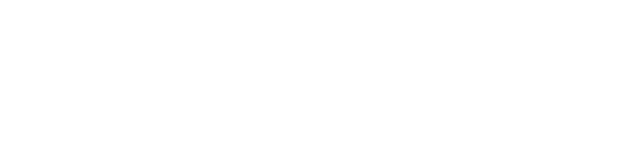
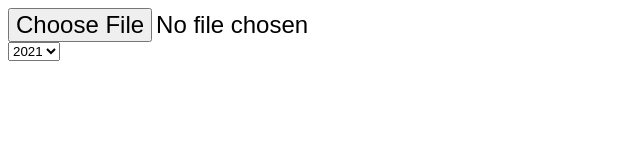
Before and after one commit to StenliH/DomaciFinance, a plain HTML site: page index.html in a window 1280 px wide. Shown: the whole page, without its empty margins (0-640 px from the left). Drawn offline with Linux system fonts and the light colour scheme.

Commit message:
file input a select years

```diff
--- a/domaci-finance.js
+++ b/domaci-finance.js
@@ -1,3 +1,29 @@
-function ahoj() {
-    alert("Hooray!");
+function createSelectYear() {
+    // // get parent div
+    // var parentDiv = document.getElementById("select-year-container");
+
+    // // create select and add it to parent
+    // var selectYear = document.createElement("select");
+    // selectYear.id = "select-year";
+    // parentDiv.appendChild(selectYear);
+
+    // add options and set actual
+    var selectYear = document.getElementById("years");
+
+    var actualYear = new Date().getFullYear()
+    for (i = 2020; i < actualYear + 1; i++) {
+        var option = document.createElement("option");
+        option.value = i;
+        option.text = i;
+        selectYear.appendChild(option);
+    }
+    selectYear.value = actualYear;
 }
+
+
+// <select name="years" id="years" onchange="main()" style="font-size: 1.5em;">
+// <option value=2020>2020</option>
+// <option value="2021">2021</option>
+// <option value="2022">2022</option>
+// <option value="2023">2023</option>
+// </select>
--- a/index.html
+++ b/index.html
@@ -6,9 +6,19 @@
 </head>
 <body>
 
+    <div>
+        <input id="fileinput" type="file" onchange="main()" style="font-size: 1.5em;"/>
+    </div>
+
+    <div id="select-year-container">
+        <select id="years"></select>
+    </div>
+
 
     <script type="text/javascript">
-
+        window.onload = function() {
+            createSelectYear();
+        };
     </script>
 
 </body>
```
